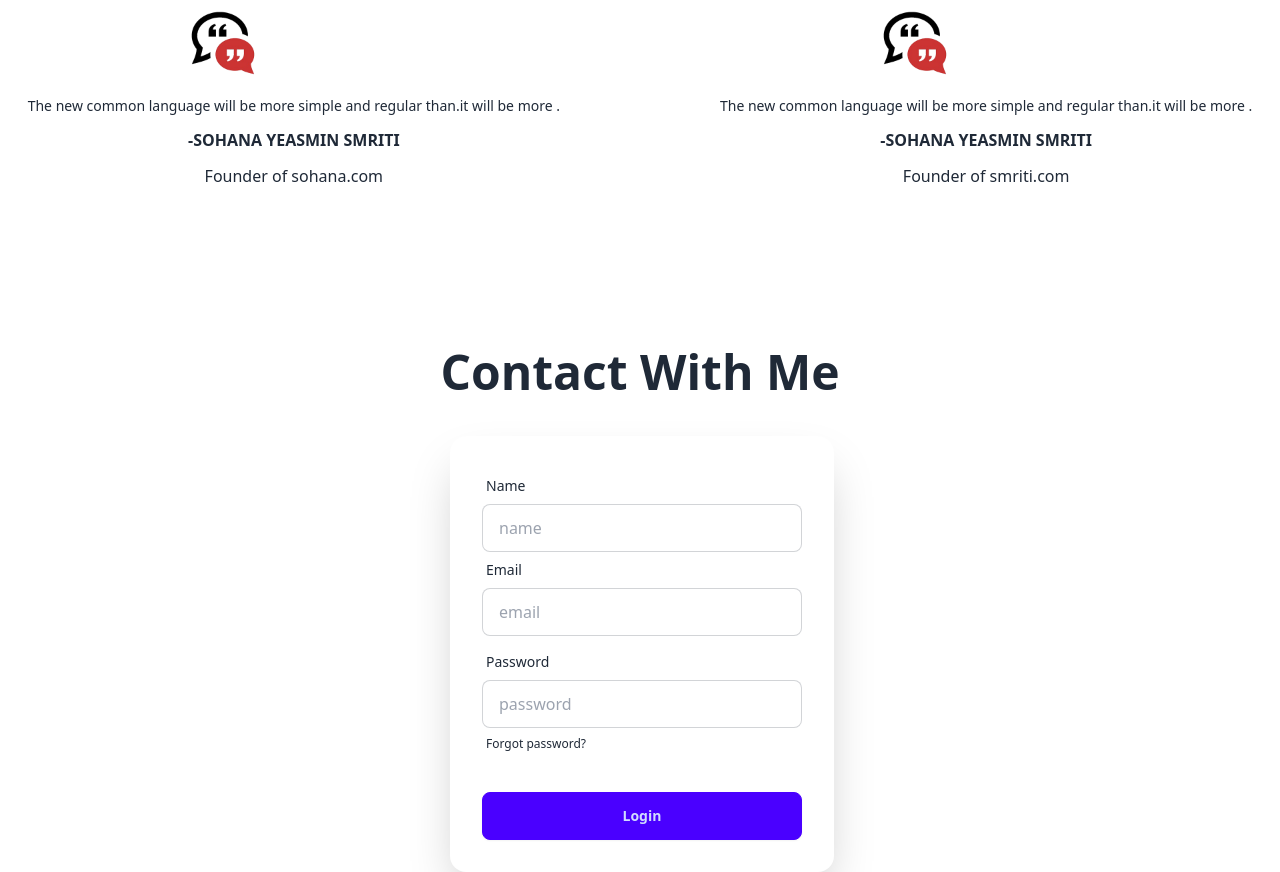
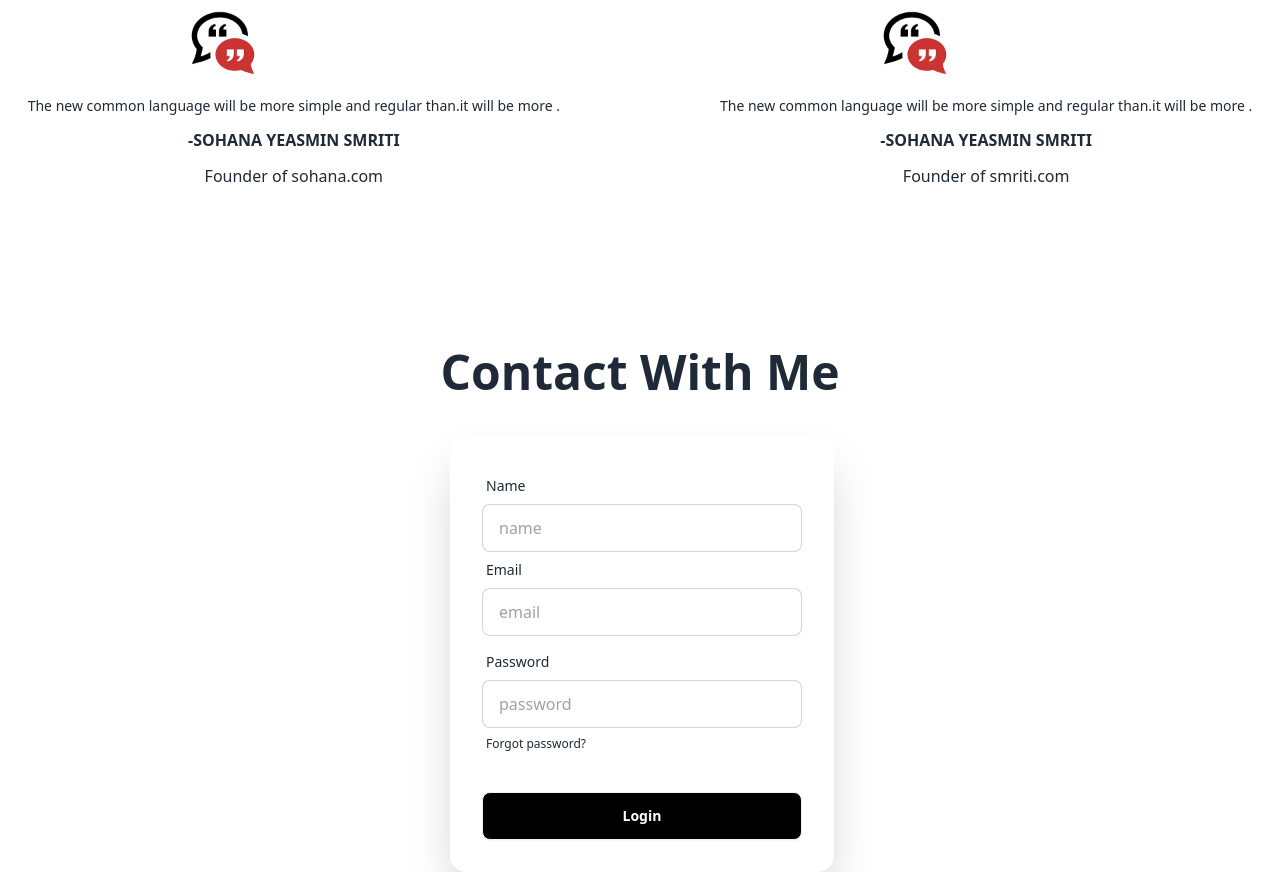
Before and after one commit to smritisys/Creative-website-design, a plain HTML site: page index.html in a window 1280 px wide. Shown: the part 2365-3237 px from the top of the page. Drawn offline with nearby package versions, Linux system fonts and the light colour scheme.

Commit message:
done abar

```diff
--- a/index.html
+++ b/index.html
@@ -206,7 +206,7 @@
                   </label>
                 </div>
                 <div class="form-control mt-6">
-                  <button class="btn btn-primary">Login</button>
+                  <button class="btn bg-black text-white">Login</button>
                 </div>
 
               </form>
```
